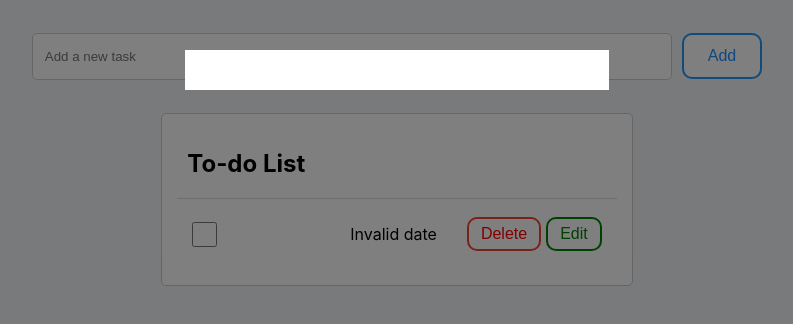
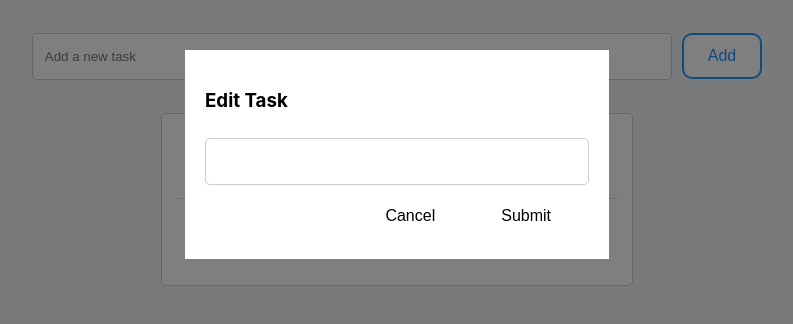
Before and after one commit to Alexlloydwhite/aws-react-todo-list, a React (Create React App) app: page / in a window 1280 px wide. Both pictures are taken after a click on the button "Edit". Shown: the top 324 px of the page, without its empty margins (243-1036 px from the left). Built offline with nearby package versions, Linux system fonts and the light colour scheme; no server answers.

Commit message:
adding edit modal state and props

```diff
--- a/src/components/Modals/EditModal.tsx
+++ b/src/components/Modals/EditModal.tsx
@@ -1,10 +1,36 @@
+import { useState } from 'react';
+import { IModalState } from '../TodoTable/TodoRow';
+import { TodoList } from '../TodoTable/TodoTable';
 import './Modal.css';
 
-const EditModal = () => {
+interface IProps {
+    todo: TodoList
+    setOpenEditModal: React.Dispatch<React.SetStateAction<IModalState["modalState"]>>
+}
+
+const EditModal: React.FC<IProps> = ({ todo, setOpenEditModal }) => {
+    const [editState, setEditState] = useState<TodoList["todo"]>(todo.todo);
+
     return (
         <div className="modal">
             <div className="modal-content">
-
+                <h3>Edit Task</h3>
+                <input
+                    style={{ width: '100%' }}
+                    value={editState}
+                    onChange={(e) => setEditState(e.target.value)}
+                />
+                <div className="btn-group">
+                    <button
+                        className="btn cancel"
+                        onClick={() => setOpenEditModal(false)}
+                    >
+                        Cancel
+                    </button>
+                    <button className="btn cancel">
+                        Submit
+                    </button>
+                </div>
             </div>
         </div>
     );
--- a/src/components/TodoTable/TodoRow.tsx
+++ b/src/components/TodoTable/TodoRow.tsx
@@ -76,7 +76,10 @@ const TodoRow: React.FC<IProps> = ({ todo }) => {
                 />
             }
             {openEditModal &&
-                <EditModal />
+                <EditModal
+                    setOpenEditModal={setOpenEditModal}
+                    todo={todo}
+                />
             }
         </>
     )
```
